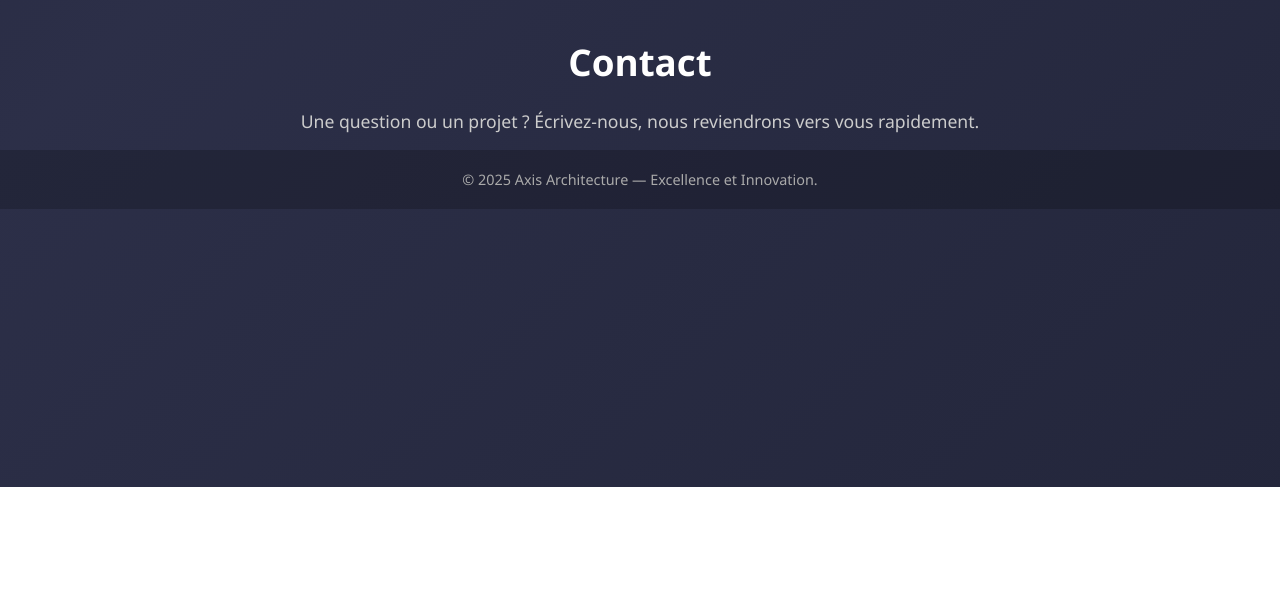
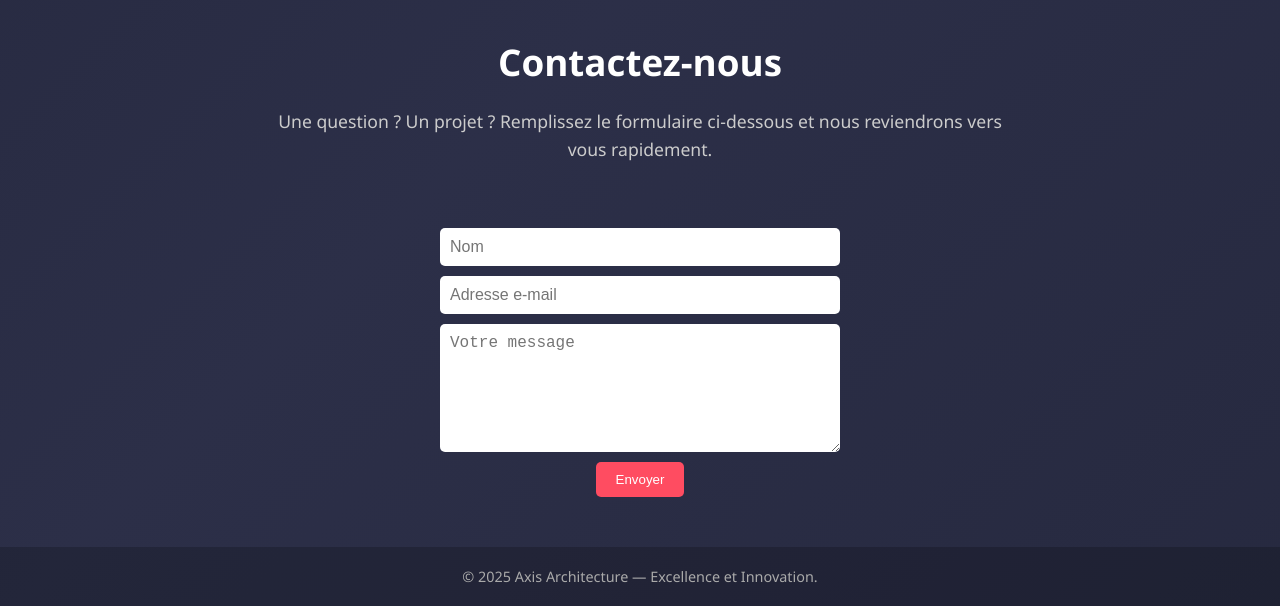
Before and after one commit to Cedric-TEYC/axis-architecture, a plain HTML site: page contact.html in a window 1280 px wide. Shown: the part 313-919 px from the top of the page. Before the commit the page ends 800 px from the top, so only its background shows below. Drawn offline with Linux system fonts and the light colour scheme.

Commit message:
Update contact.html

```diff
--- a/contact.html
+++ b/contact.html
@@ -15,27 +15,31 @@
 
   <div class="hero">
     <img src="static/logo.jpg" alt="Logo de l'entreprise" class="logo" />
-    <h1>Contact</h1>
+    <h1>Contactez-nous</h1>
     <div class="intro">
-      <p>Une question ou un projet ? Écrivez-nous, nous reviendrons vers vous rapidement.</p>
+      <p>Une question ? Un projet ? Remplissez le formulaire ci-dessous et nous reviendrons vers vous rapidement.</p>
     </div>
   </div>
 
-  <!-- Exemple de bloc contact statique (optionnel) -->
-  <!--
   <section class="contact-section">
-    <form class="contact-form" action="mailto:contact@axis-architecture.com" method="post" enctype="text/plain">
-      <input type="text" name="nom" placeholder="Votre nom" required />
-      <input type="email" name="email" placeholder="Votre email" required />
-      <textarea name="message" rows="5" placeholder="Votre message" required></textarea>
+    <form class="contact-form" onsubmit="handleSubmit(event)">
+      <input type="text" name="nom" placeholder="Nom" required />
+      <input type="email" name="email" placeholder="Adresse e-mail" required />
+      <textarea name="message" rows="6" placeholder="Votre message" required></textarea>
       <button type="submit">Envoyer</button>
     </form>
   </section>
-  -->
 
   <footer class="footer">
     <p>© 2025 Axis Architecture — Excellence et Innovation.</p>
   </footer>
 
+  <script>
+    function handleSubmit(event) {
+      event.preventDefault(); // Empêche le rechargement
+      alert("✅ Axis Architecture a bien reçu votre demande.\nVous recevrez une réponse sous 48h ouvrées.");
+      event.target.reset(); // Réinitialise le formulaire
+    }
+  </script>
 </body>
 </html>
```
